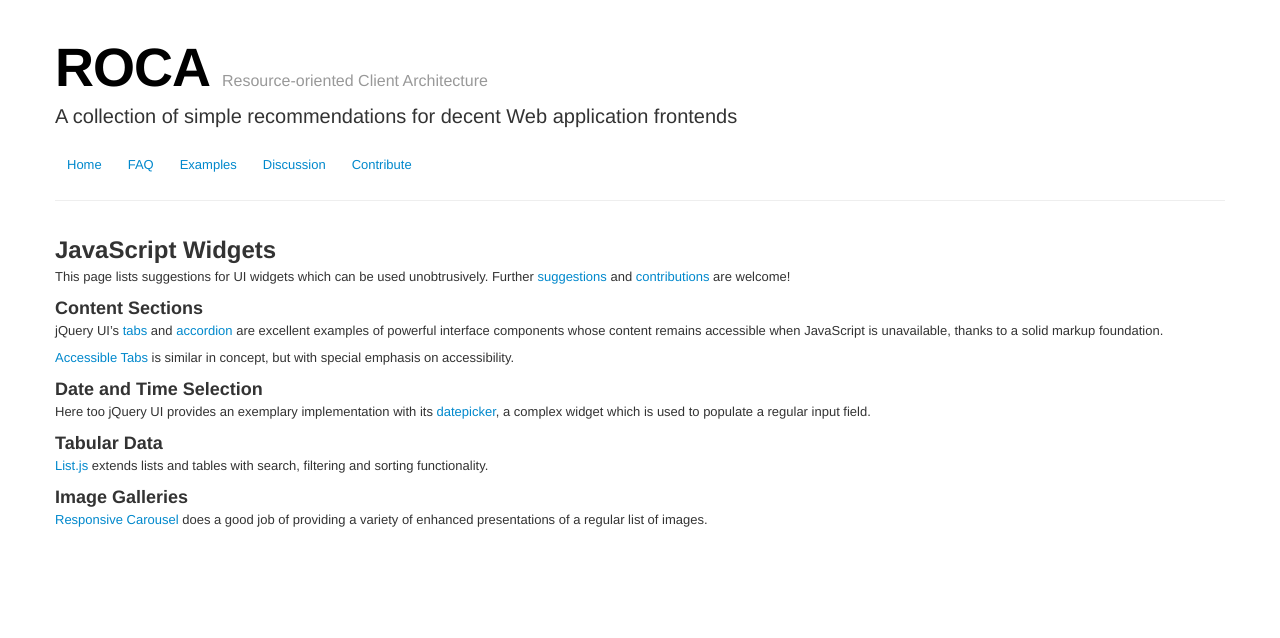
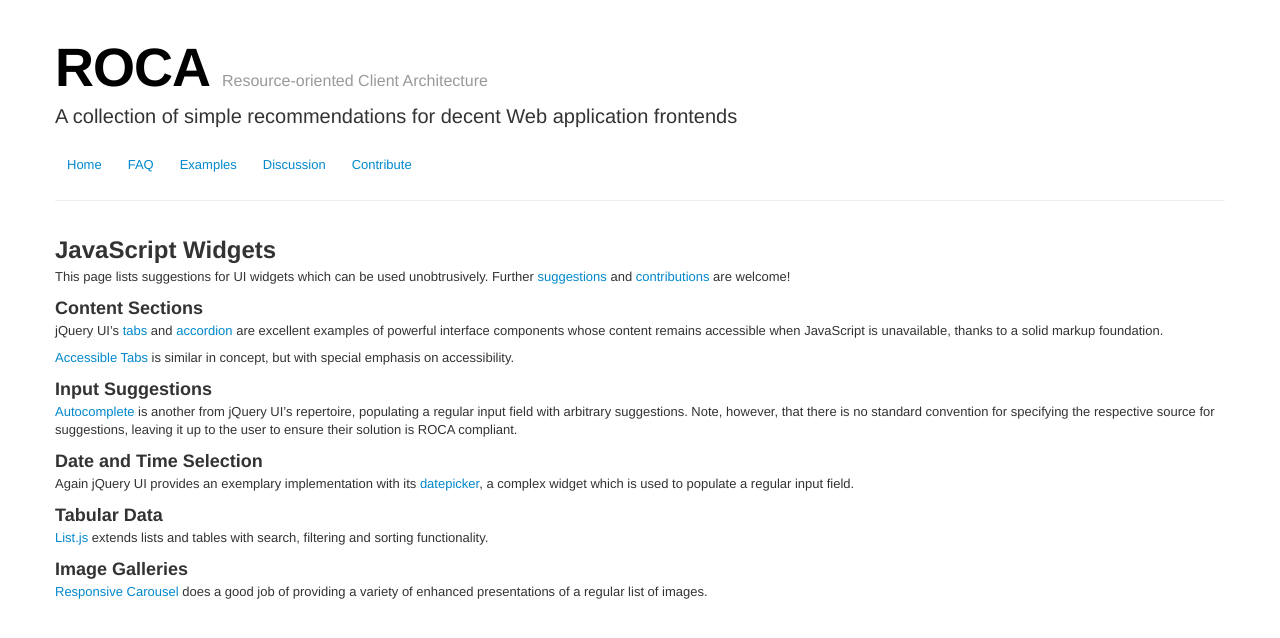
Before and after one commit to innoq/ROCA, a Jekyll site: the page built from widgets.md, in a window 1280 px wide. Shown: the top 638 px of the page. Built offline with Jekyll 4.4.1, drawn with Linux system fonts in a browser that asks for light colours.

Commit message:
added autocomplete

```diff
--- a/widgets.md
+++ b/widgets.md
@@ -20,9 +20,17 @@
 [Accessible Tabs](https://github.com/ginader/Accessible-Tabs) is similar in
 concept, but with special emphasis on accessibility.
 
+### Input Suggestions
+
+[Autocomplete](http://jqueryui.com/autocomplete/) is another from jQuery UI's
+repertoire, populating a regular input field with arbitrary suggestions. Note,
+however, that there is no standard convention for specifying the respective
+source for suggestions, leaving it up to the user to ensure their solution is
+ROCA compliant.
+
 ### Date and Time Selection
 
-Here too jQuery UI provides an exemplary implementation with its
+Again jQuery UI provides an exemplary implementation with its
 [datepicker](http://jqueryui.com/datepicker/), a complex widget which is used to
 populate a regular input field.
 
```
